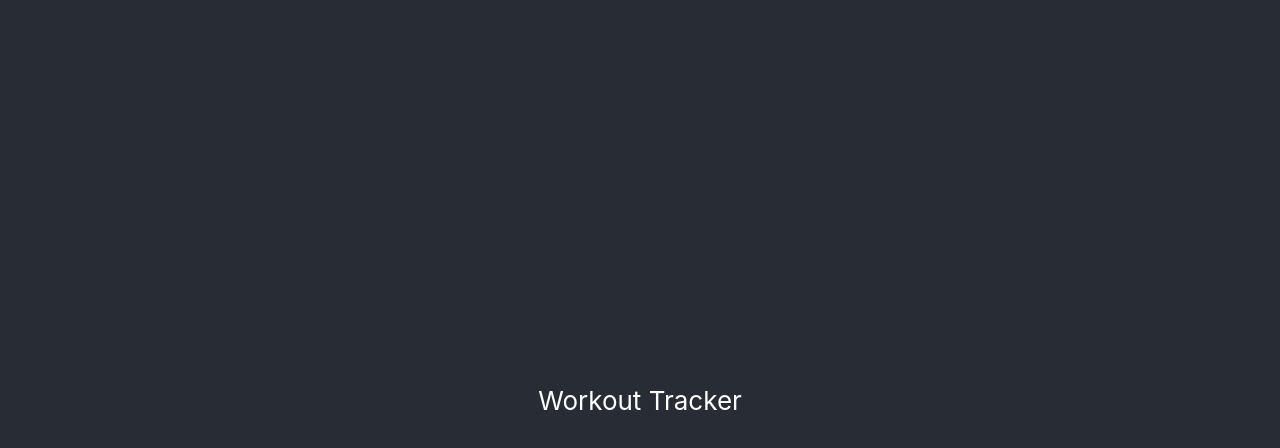
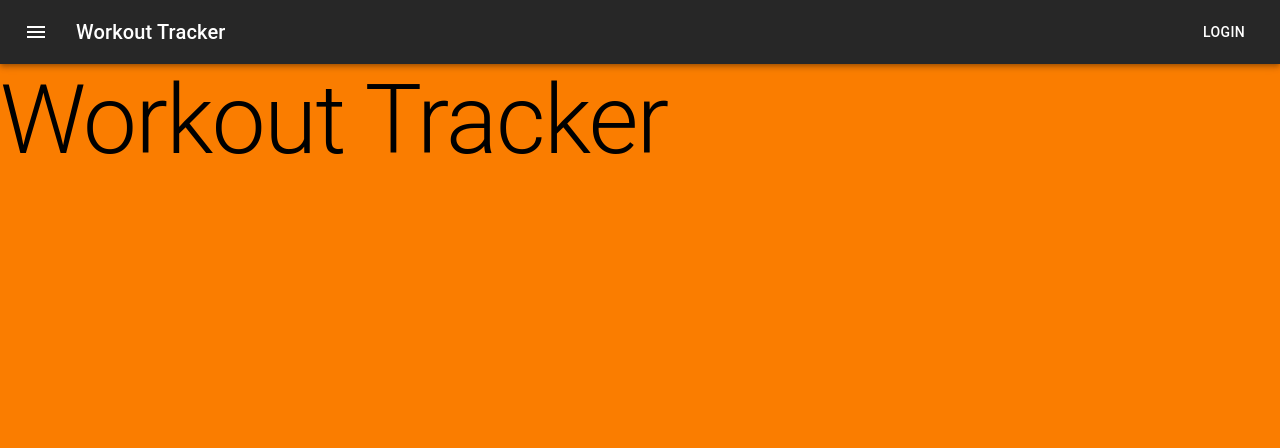
Before and after one commit to Hasthiya/WorkoutTracker, a React (Create React App) app: page / in a window 1280 px wide. Shown: the top 448 px of the page. Built offline with nearby package versions, Linux system fonts and the light colour scheme.

Commit message:
Add UI Lib, Scss, React Router

```diff
--- a/src/App.css
+++ /dev/null
@@ -1,38 +0,0 @@
-.App {
-  text-align: center;
-}
-
-.App-logo {
-  height: 40vmin;
-  pointer-events: none;
-}
-
-@media (prefers-reduced-motion: no-preference) {
-  .App-logo {
-    animation: App-logo-spin infinite 20s linear;
-  }
-}
-
-.App-header {
-  background-color: #282c34;
-  min-height: 100vh;
-  display: flex;
-  flex-direction: column;
-  align-items: center;
-  justify-content: center;
-  font-size: calc(10px + 2vmin);
-  color: white;
-}
-
-.App-link {
-  color: #61dafb;
-}
-
-@keyframes App-logo-spin {
-  from {
-    transform: rotate(0deg);
-  }
-  to {
-    transform: rotate(360deg);
-  }
-}
--- a/src/App.tsx
+++ /dev/null
@@ -1,14 +0,0 @@
-import React from 'react';
-import './App.css';
-
-function App() {
-  return (
-    <div className="App">
-      <header className="App-header">
-       Workout Tracker
-      </header>
-    </div>
-  );
-}
-
-export default App;
--- /dev/null
+++ b/src/Components/App/App.css
@@ -0,0 +1,3 @@
+.App {
+  height: 100vh;
+  background: #fa7d00; }
--- /dev/null
+++ b/src/Components/App/App.scss
@@ -0,0 +1,4 @@
+.App {
+  height: 100vh;
+  background: #fa7d00;
+}
--- /dev/null
+++ b/src/Components/App/App.tsx
@@ -0,0 +1,26 @@
+import React from 'react';
+import './App.css';
+import {CustomAppBar} from "../CustomAppBar/CustomAppBar";
+import {createTheme, ThemeProvider} from "@mui/material";
+import Typography from "@mui/material/Typography";
+
+const globalTheme = createTheme({
+    palette: {
+        mode: 'dark',
+    },
+});
+
+function App() {
+    return (
+        <div className={'App'}>
+            <ThemeProvider theme={globalTheme}>
+                <CustomAppBar title={"Workout Tracker"}/>
+                <Typography variant="h1" component="div" sx={{flexGrow: 1}}>
+                    Workout Tracker
+                </Typography>
+            </ThemeProvider>
+        </div>
+    );
+}
+
+export default App;
--- /dev/null
+++ b/src/Components/CustomAppBar/CustomAppBar.tsx
@@ -0,0 +1,36 @@
+import React, {FC} from 'react';
+import Box from '@mui/material/Box';
+import AppBar from '@mui/material/AppBar';
+import IconButton from '@mui/material/IconButton';
+import MenuIcon from '@mui/icons-material/Menu';
+import Typography from '@mui/material/Typography';
+import Button from '@mui/material/Button';
+import Toolbar from '@mui/material/Toolbar';
+
+type CustomAppBarProps = {
+    title: string
+}
+
+export const CustomAppBar: FC<CustomAppBarProps> = ({title}) => {
+    return (
+        <Box sx={{flexGrow: 1}}>
+            <AppBar position="static">
+                <Toolbar>
+                    <IconButton
+                        size="large"
+                        edge="start"
+                        color="inherit"
+                        aria-label="menu"
+                        sx={{mr: 2}}
+                    >
+                        <MenuIcon/>
+                    </IconButton>
+                    <Typography variant="h6" component="div" sx={{flexGrow: 1}}>
+                        {title}
+                    </Typography>
+                    <Button color="inherit">Login</Button>
+                </Toolbar>
+            </AppBar>
+        </Box>
+    );
+};
--- a/src/index.tsx
+++ b/src/index.tsx
@@ -1,7 +1,9 @@
 import React from 'react';
 import ReactDOM from 'react-dom/client';
+import {BrowserRouter} from "react-router-dom";
+
 import './index.css';
-import App from './App';
+import App from './Components/App/App';
 import reportWebVitals from './reportWebVitals';
 
 const root = ReactDOM.createRoot(
@@ -9,7 +11,9 @@ const root = ReactDOM.createRoot(
 );
 root.render(
   <React.StrictMode>
-    <App />
+      <BrowserRouter>
+          <App />
+      </BrowserRouter>
   </React.StrictMode>
 );
 
```
Also changed, not shown: package.json (+19 -3 lines), tsconfig.json (+6 -2 lines), 2 other files (tests, documents, lock files or other folders).
